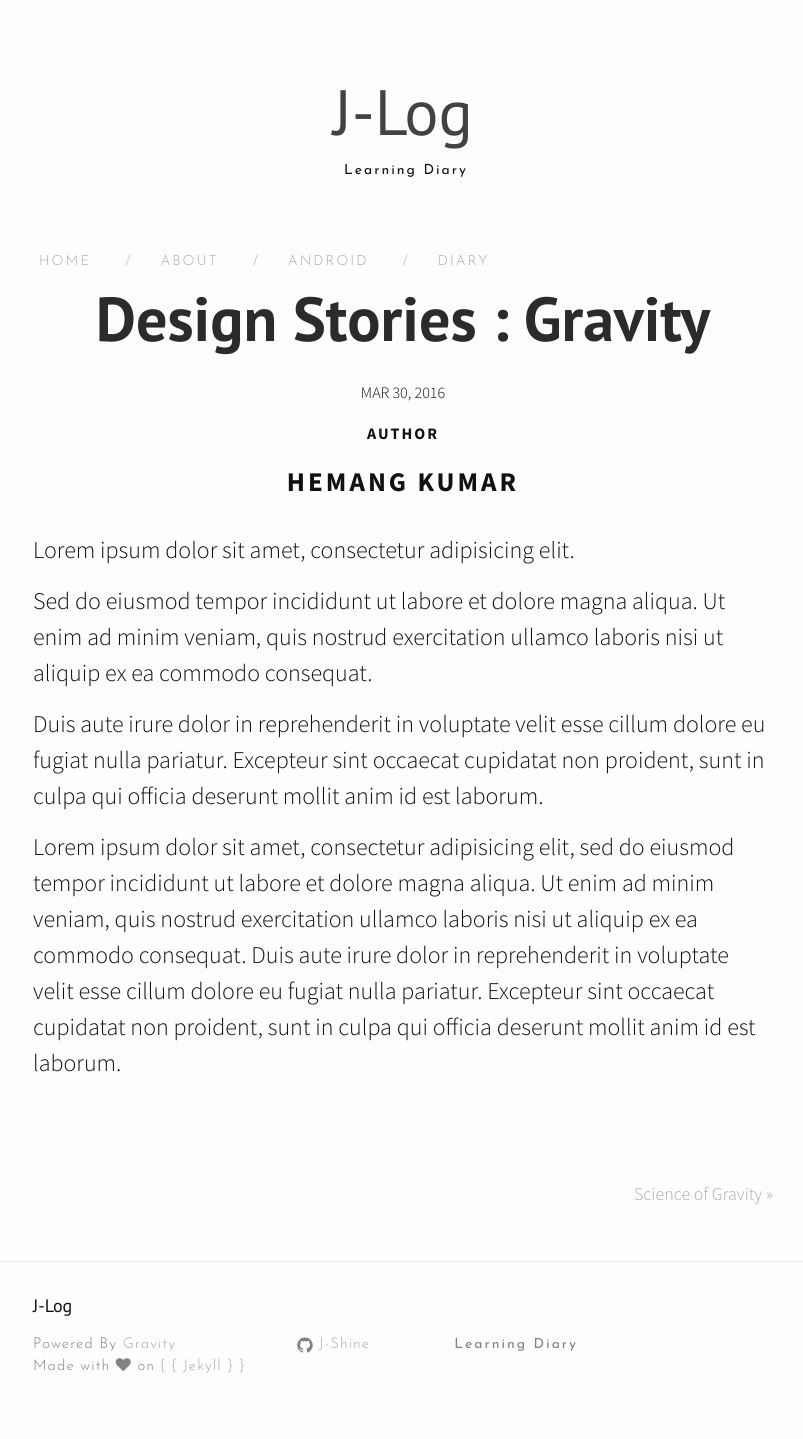
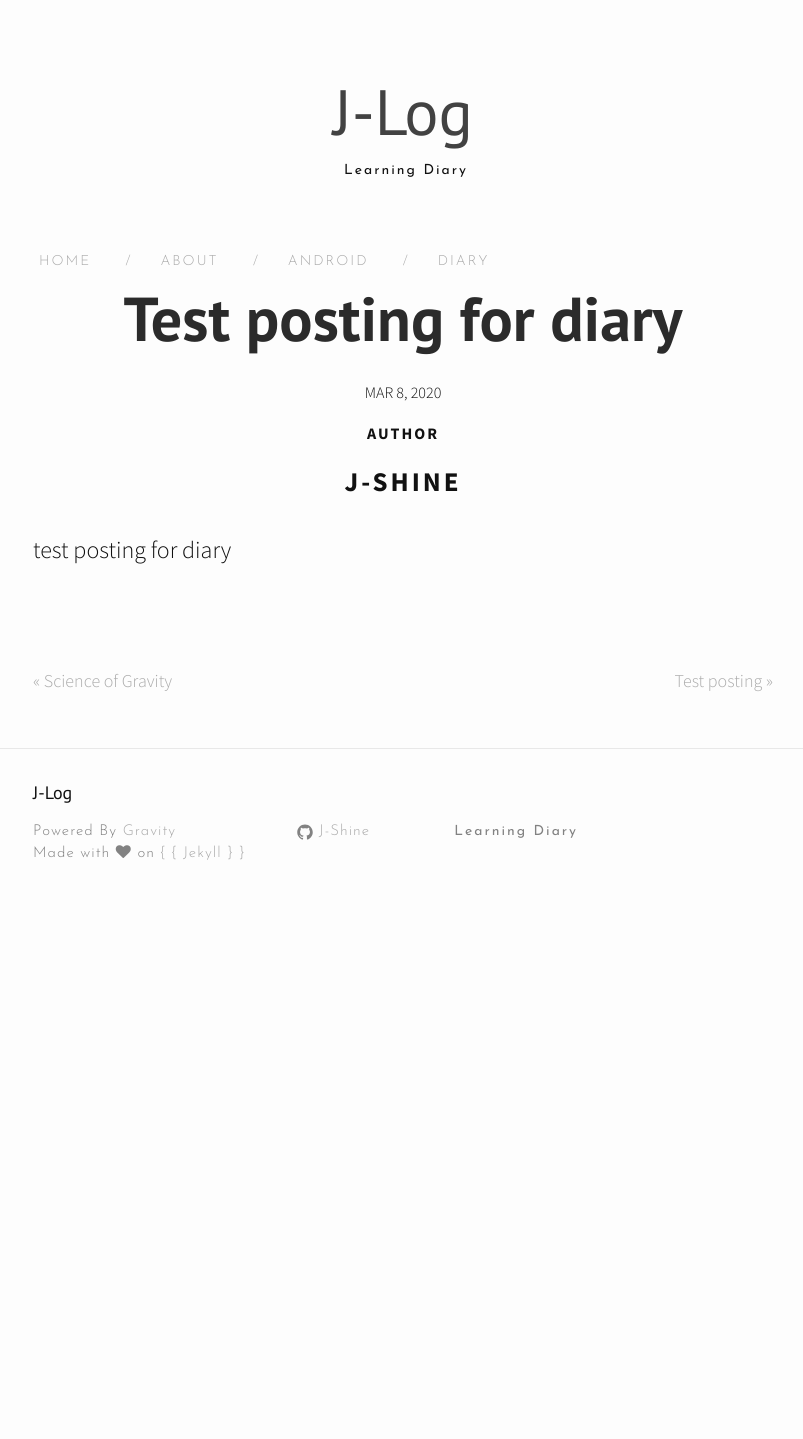
Before and after one commit to J-Shine/J-Shine.github.io, a Jekyll site: the page built from _posts/2016-03-30-design-stories.markdown, in a window 1280 px wide. Shown: the whole page, without its empty margins (237-1040 px from the left). Built offline with Jekyll 4.4.1, drawn with Linux system fonts in a browser that asks for light colours; nearby versions of some CDN libraries; after the commit the page ends 926 px from its top, so only the background shows below that.

Commit message:
Update 2016-03-30-design-stories.markdown

```diff
--- a/_posts/2016-03-30-design-stories.markdown
+++ b/_posts/2016-03-30-design-stories.markdown
@@ -1,14 +1,8 @@
 ---
 layout: post
-title:  "Design Stories : Gravity"
-date:   2016-03-30 19:45:31 +0530
-categories: ["design", "science", "life"]
-author: "Hemang Kumar"
+title:  "Test posting for diary"
+date:   2020-03-08
+categories: ["diary"]
+author: "J-Shine"
 ---
-Lorem ipsum dolor sit amet, consectetur adipisicing elit.
-
-Sed do eiusmod tempor incididunt ut labore et dolore magna aliqua. Ut enim ad minim veniam, quis nostrud exercitation ullamco laboris nisi ut aliquip ex ea commodo consequat.
-
- Duis aute irure dolor in reprehenderit in voluptate velit esse cillum dolore eu fugiat nulla pariatur. Excepteur sint occaecat cupidatat non proident, sunt in culpa qui officia deserunt mollit anim id est laborum.
-
-Lorem ipsum dolor sit amet, consectetur adipisicing elit, sed do eiusmod tempor incididunt ut labore et dolore magna aliqua. Ut enim ad minim veniam, quis nostrud exercitation ullamco laboris nisi ut aliquip ex ea commodo consequat. Duis aute irure dolor in reprehenderit in voluptate velit esse cillum dolore eu fugiat nulla pariatur. Excepteur sint occaecat cupidatat non proident, sunt in culpa qui officia deserunt mollit anim id est laborum.
+test posting for diary
```
